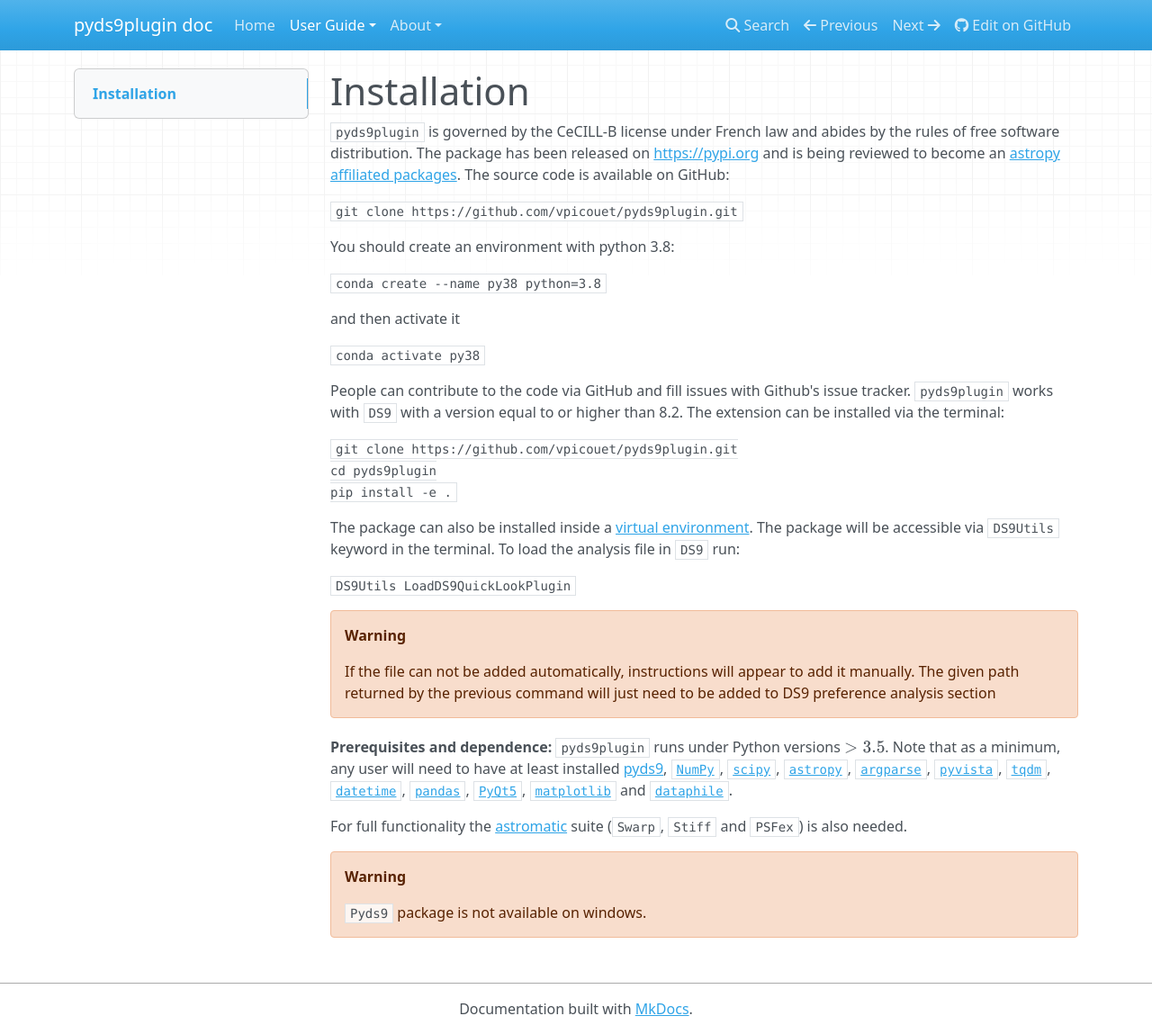
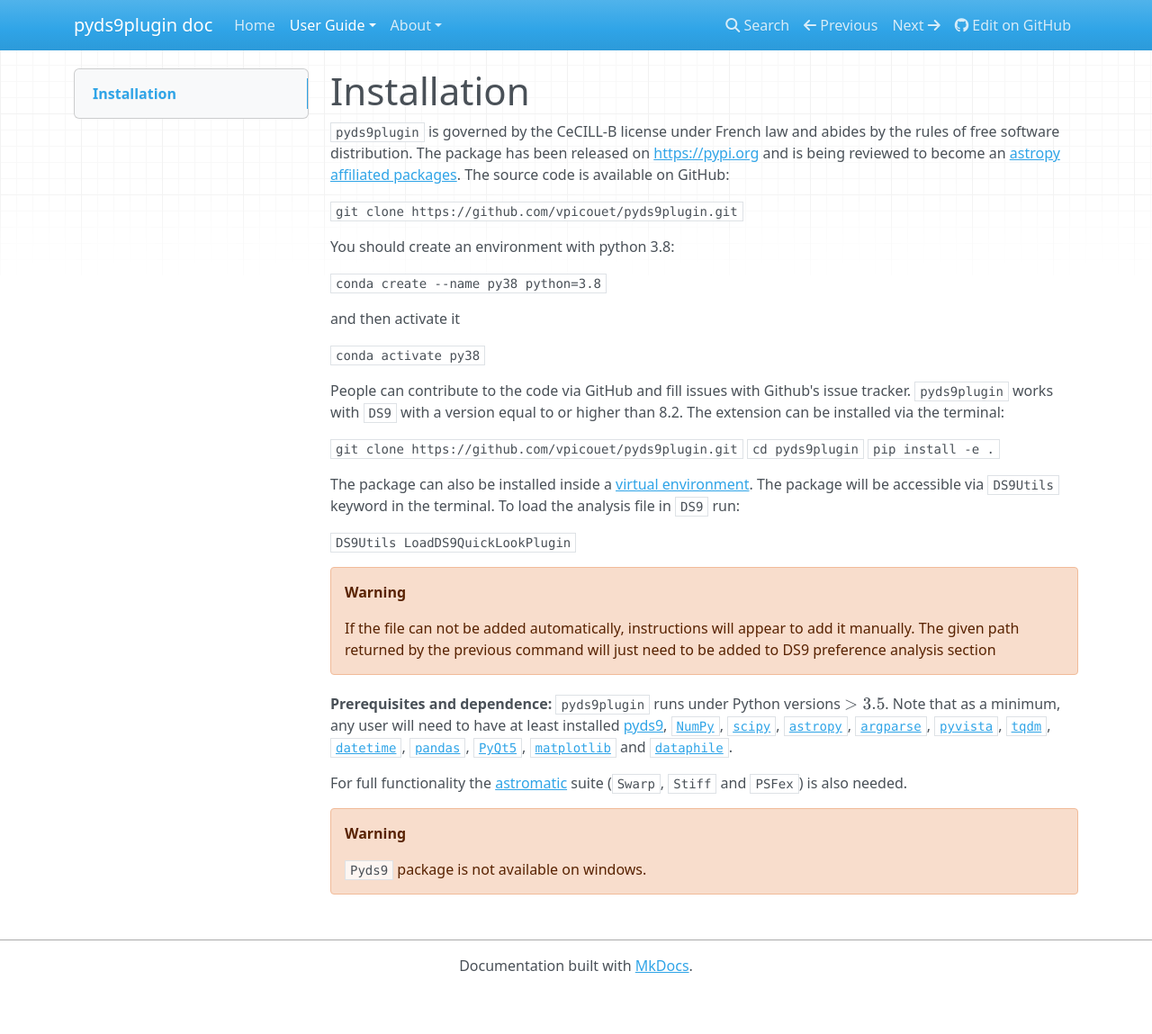
Before and after one commit to vpicouet/pyds9plugin-doc, an MkDocs documentation site: the page built from docs/install.md, in a window 1280 px wide and 1149 px high. Shown: the whole window at 90% size. Built offline with MkDocs 1.6.1, drawn with Linux system fonts in a browser that asks for light colours; nearby versions of some CDN libraries.

```diff
--- a/docs/install.md
+++ b/docs/install.md
@@ -24,9 +24,9 @@ Github's issue tracker. `pyds9plugin` works with `DS9` with a version
 equal to or higher than 8.2. The extension can be installed via the
 terminal:
 
-`git clone https://github.com/vpicouet/pyds9plugin.git
-cd pyds9plugin
-pip install -e . `
+`git clone https://github.com/vpicouet/pyds9plugin.git`
+`cd pyds9plugin`
+`pip install -e . `
 
 
 The package can also be installed inside a [virtual
```
